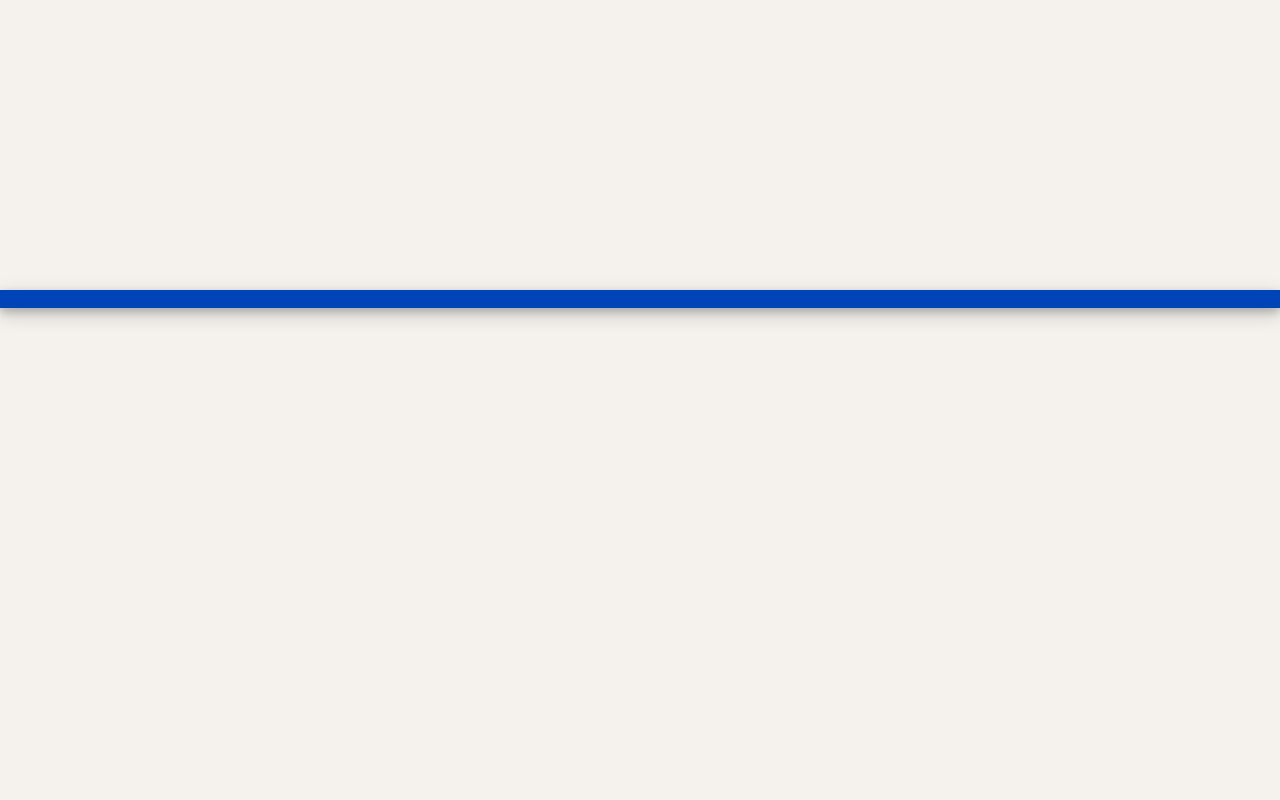
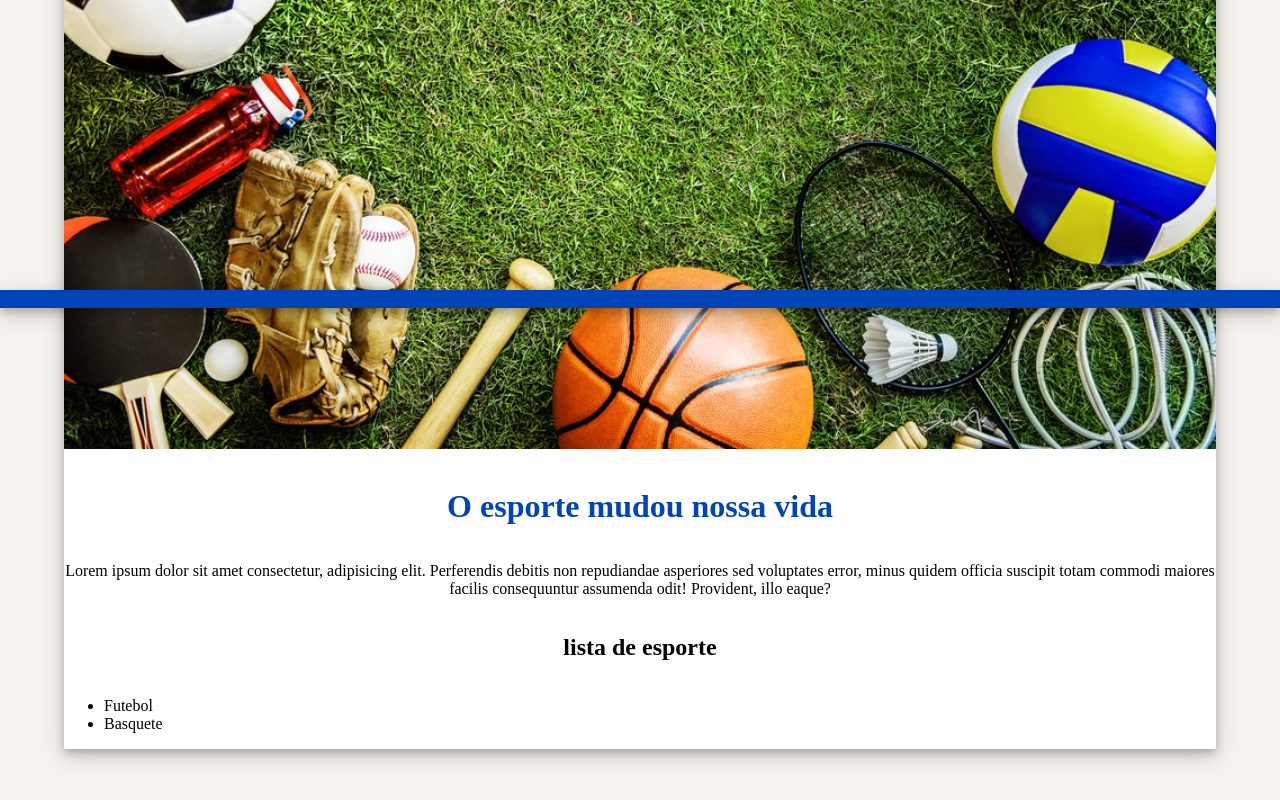
Before and after one commit to MochileiroGalatico/DataWire, a plain HTML site: page html/noticia1.html in a window 1280 px wide. Shown: the part 492-1292 px from the top of the page. Before the commit the page ends 800 px from the top, so only its background shows below. Drawn offline with Linux system fonts and the light colour scheme.

Commit message:
Add files via upload

```diff
--- a/css/noticia.css
+++ b/css/noticia.css
@@ -46,9 +46,13 @@ a {
     margin: 5%;
     height: auto;
     display: flex;
-    flex-direction: row;
+    flex-direction: column;
+    text-align: center;
     background-color: white;
     box-shadow: 0 4px 8px 0 rgba(0, 0, 0, 0.2), 0 6px 20px 0 rgba(0, 0, 0, 0.19);
+}
+.conteudo h1 {
+    color: rgb(0, 68, 184);
 }
 
 /* Aqui estão as configurações do marquee */
--- a/html/noticia1.html
+++ b/html/noticia1.html
@@ -44,7 +44,15 @@
 
     <!--Este é o campo onde será colocado o conteúdo da matéria-->
     <div class="conteudo">
-
+        <img src="../image/background/esporte.jpg" alt="">
+        <br>
+        <h1>O esporte mudou nossa vida</h1>
+        <p>Lorem ipsum dolor sit amet consectetur, adipisicing elit. Perferendis debitis non repudiandae asperiores sed voluptates error, minus quidem officia suscipit totam commodi maiores facilis consequuntur assumenda odit! Provident, illo eaque?</p>
+        <h2>lista de esporte</h2>
+        <ul style="text-align: left;">
+            <li>Futebol</li>
+            <li>Basquete</li>
+        </ul>
     </div>
 
     <!--Rodapé da página-->
```
